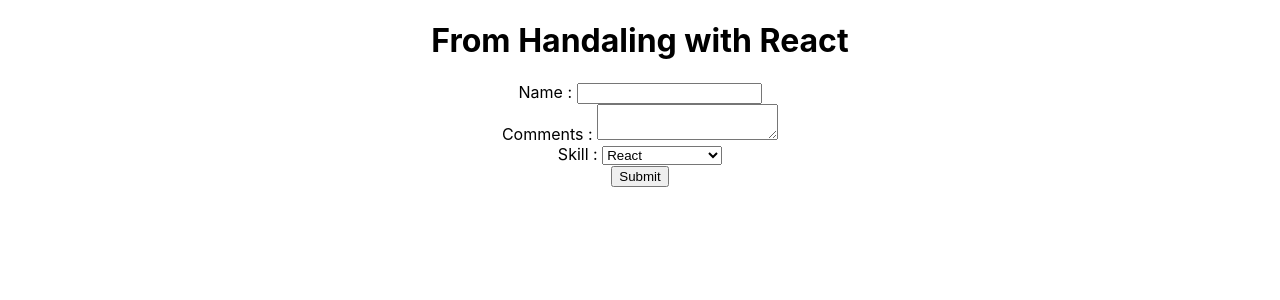
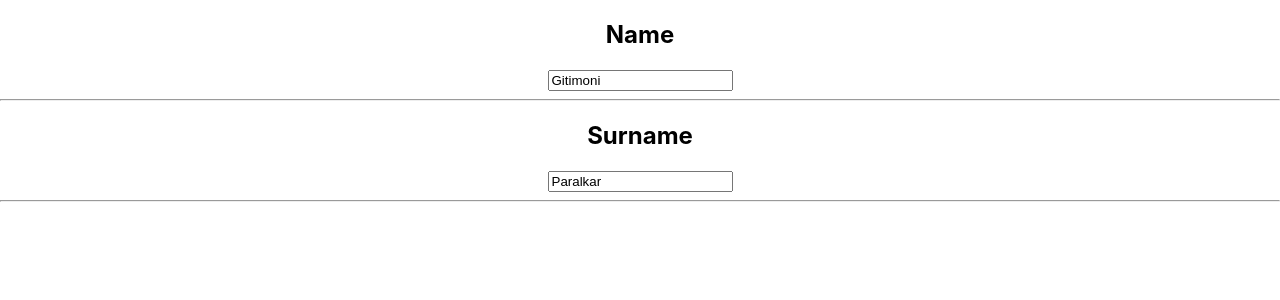
Before and after one commit to gajanansp07/React-Froms, a React (Create React App) app: page / in a window 1280 px wide. Shown: the top 300 px of the page. Built offline with nearby package versions, Linux system fonts and the light colour scheme.

Commit message:
Introduction to Hooks

```diff
--- a/src/App.js
+++ b/src/App.js
@@ -1,10 +1,16 @@
 import './App.css';
-import Forms from './componants/Forms';
+import GreetingHook from './componants/GreetingHook';
+// import IntroducingHooks from './componants/IntroducingHooks';
+// import Forms from './componants/Forms';
+// import LifeCycleA from './componants/LifeCycleA';
 
 function App() {
   return (
     <div className="App">
-      <Forms />
+      {/* <IntroducingHooks /> */}
+      <GreetingHook />
+      {/* <LifeCycleA /> */}
+      {/* <Forms /> */}
     </div>
   );
 }
--- /dev/null
+++ b/src/componants/GreetingHook.js
@@ -0,0 +1,29 @@
+import React,{useState, useEffect} from "react";
+import Row from "./Row";
+
+function GreetingHook(){
+    const [name,setName] = useState('Gitimoni');
+    const [surName,setsurName] = useState('Paralkar');
+
+    function HandleNameChange(e){
+        setName(e.target.value);
+    }
+     function HandlesurNameChange(e){
+        setsurName(e.target.value);
+    }
+    useEffect(()=>{
+        document.title= name + ' ' + surName;
+    })
+    return(
+        <section>
+            <Row Name='Name' />
+            <input type='text' value={name} onChange={HandleNameChange} />
+            <hr />
+            <Row Name='Surname' />
+            <input type='text' value={surName} onChange={HandlesurNameChange} />
+            <hr />
+        </section>
+        )
+
+}
+export default GreetingHook
--- /dev/null
+++ b/src/componants/IntroducingHooks.js
@@ -0,0 +1,14 @@
+import React,{useState} from 'react'
+
+function IntroducingHooks() {
+    const [count,setCount] = useState(0);
+    return (
+        <div>
+            <h1> Introducing Hooks </h1>
+            <p>You clicked button {count} times.</p>
+            <button onClick={()=> setCount(count+1)}>Click Me</button>
+        </div>
+    )
+}
+
+export default IntroducingHooks
--- /dev/null
+++ b/src/componants/LifeCycleA.js
@@ -0,0 +1,33 @@
+import React, { Component } from 'react'
+import LifeCycleB from './LifeCycleB'
+
+class LifeCycleA extends Component {
+    constructor(props) {
+        super(props)
+
+        this.state = {
+            Name: 'Gajanan'
+        }
+        console.log('LifeCycleA Constructor')
+    }
+    static getDerivedStateFromProps(props, state){
+        console.log('LifeCycleA Static GetDerivedStateFromProps')
+        return false
+
+    }
+    componentDidMount(){
+        console.log('LifeCycleA Componant Did Mount')
+    }
+    render() {
+        console.log('LifeCycleA Render')
+        return (
+            <div>
+                <div>LifeCycleA</div>
+                <LifeCycleB />
+
+            </div>
+        )
+    }
+}
+
+export default LifeCycleA
--- /dev/null
+++ b/src/componants/Row.js
@@ -0,0 +1,13 @@
+import React from "react";
+
+function Row(props){
+    console.log(props)
+    return(
+        <div>
+            <h1>{props.Name}</h1>
+        </div>
+
+    )
+
+}
+export default Row
```
Also changed, not shown: src/componants/LifeCycleB.js (added, +28 -0 lines).
